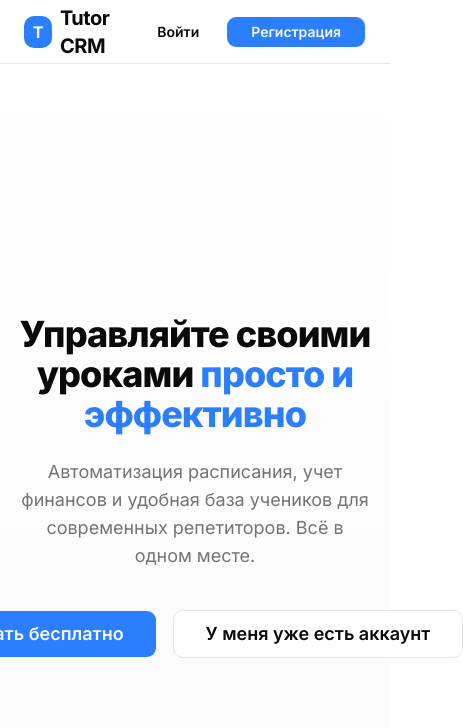
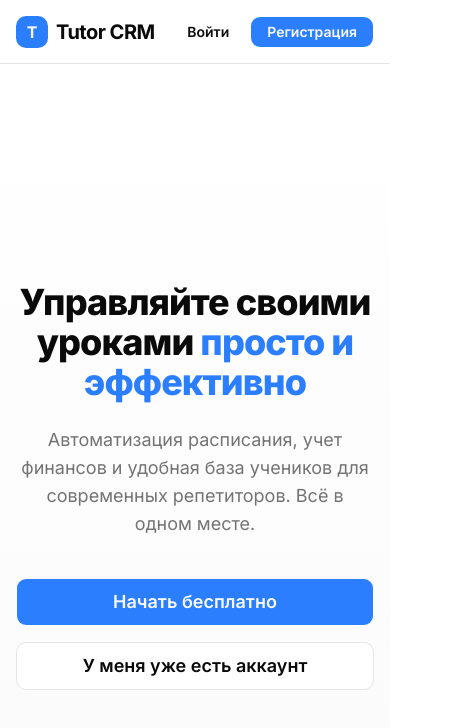
Before and after one commit to ahahaharu/tutor-crm-frontend, a Next.js app: page / in a window 390 px wide. Shown: the top 728 px of the page, 463 px wide, since content can reach past the window. Built offline with nearby package versions, Linux system fonts and the light colour scheme.

Commit message:
fix(ui): make landing page hero buttons full-width and stackable on mobile devices

```diff
--- a/src/app/(marketing)/page.tsx
+++ b/src/app/(marketing)/page.tsx
@@ -12,14 +12,19 @@ export default function Home() {
         Автоматизация расписания, учет финансов и удобная база учеников для
         современных репетиторов. Всё в одном месте.
       </p>
-      <div className="mt-10 flex gap-4">
-        <Button size="lg" className="h-12 px-8 text-lg font-semibold" asChild>
+
+      <div className="mt-10 flex w-full max-w-sm flex-col gap-4 sm:max-w-none sm:flex-row sm:justify-center">
+        <Button
+          size="lg"
+          className="h-12 w-full text-lg font-semibold sm:w-auto sm:px-8"
+          asChild
+        >
           <Link href="/register">Начать бесплатно</Link>
         </Button>
         <Button
           size="lg"
           variant="outline"
-          className="h-12 px-8 text-lg font-semibold"
+          className="h-12 w-full text-lg font-semibold sm:w-auto sm:px-8"
           asChild
         >
           <Link href="/login">У меня уже есть аккаунт</Link>
--- a/src/components/layout/marketing-header.tsx
+++ b/src/components/layout/marketing-header.tsx
@@ -3,13 +3,13 @@ import Link from 'next/link';
 import { Logo } from './logo';
 
 export const MarketingHeader = () => (
-  <header className="bg-card sticky top-0 z-10 flex h-16 items-center justify-between border-b px-6 lg:px-12">
+  <header className="bg-card sticky top-0 z-10 flex h-16 items-center justify-between border-b px-4 sm:px-6 lg:px-12">
     <Logo />
-    <nav className="flex gap-4">
-      <Button variant="ghost" className="font-semibold" asChild>
+    <nav className="flex items-center gap-2 sm:gap-4">
+      <Button variant="ghost" className="px-3 font-semibold sm:px-4" asChild>
         <Link href="/login">Войти</Link>
       </Button>
-      <Button className="px-6 font-semibold" asChild>
+      <Button className="px-4 font-semibold sm:px-6" asChild>
         <Link href="/register">Регистрация</Link>
       </Button>
     </nav>
```
